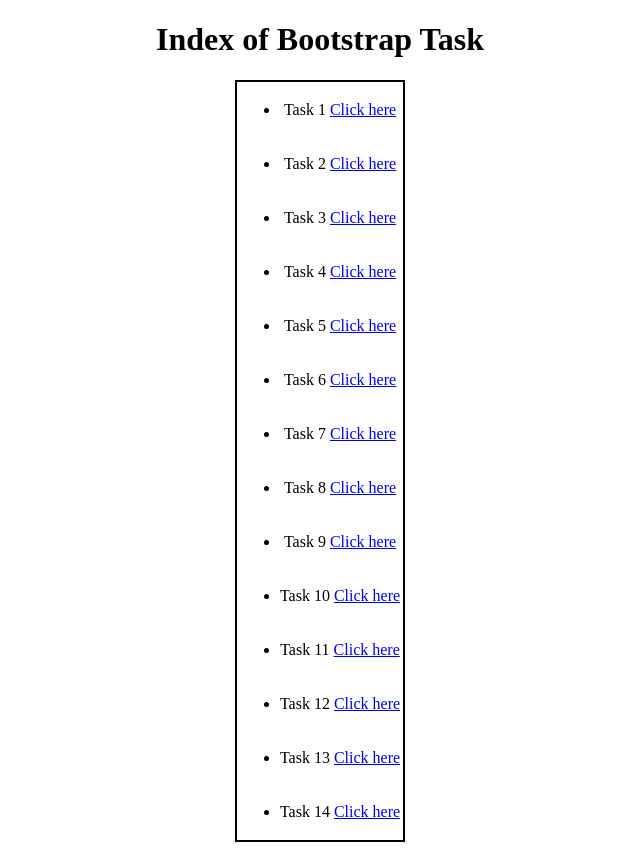
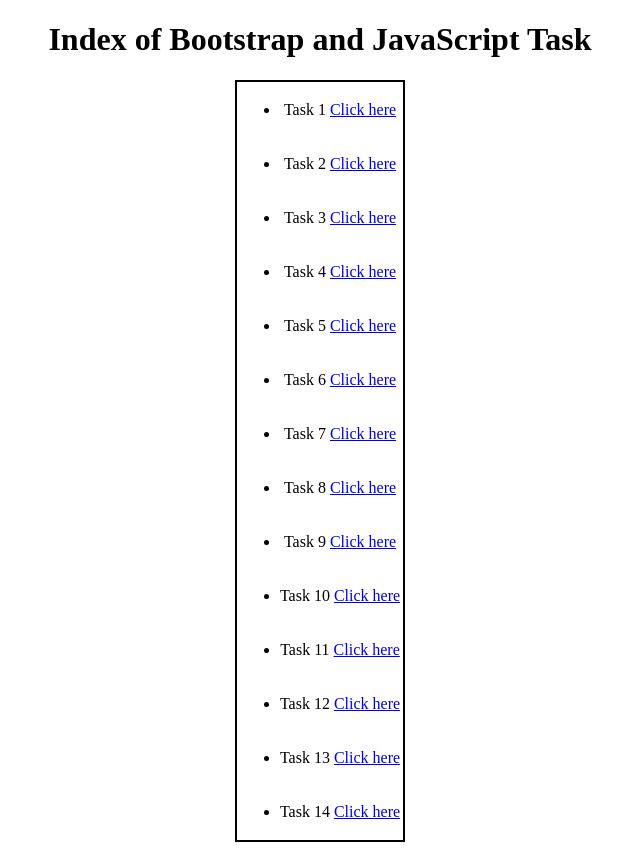
Before and after one commit to KunjMaheshwari/Index-List-Bootstrap-and-JavaScript, a plain HTML site: page index.html in a window 1280 px wide. Shown: the whole page, without its empty margins (320-960 px from the left). Drawn offline with Linux system fonts and the light colour scheme.

Commit message:
Update index.html

```diff
--- a/index.html
+++ b/index.html
@@ -8,7 +8,7 @@
 </head>
 <body>
     <div class="container">
-        <h1>Index of Bootstrap Task</h1>
+        <h1>Index of Bootstrap and JavaScript Task</h1>
         <table>
             <tr>
                 <td><ul><li>Task 1 <a href="https://kunjmaheshwari.github.io/Task-1-Bootstrap-/">Click here</a></li></ul></td>
```
